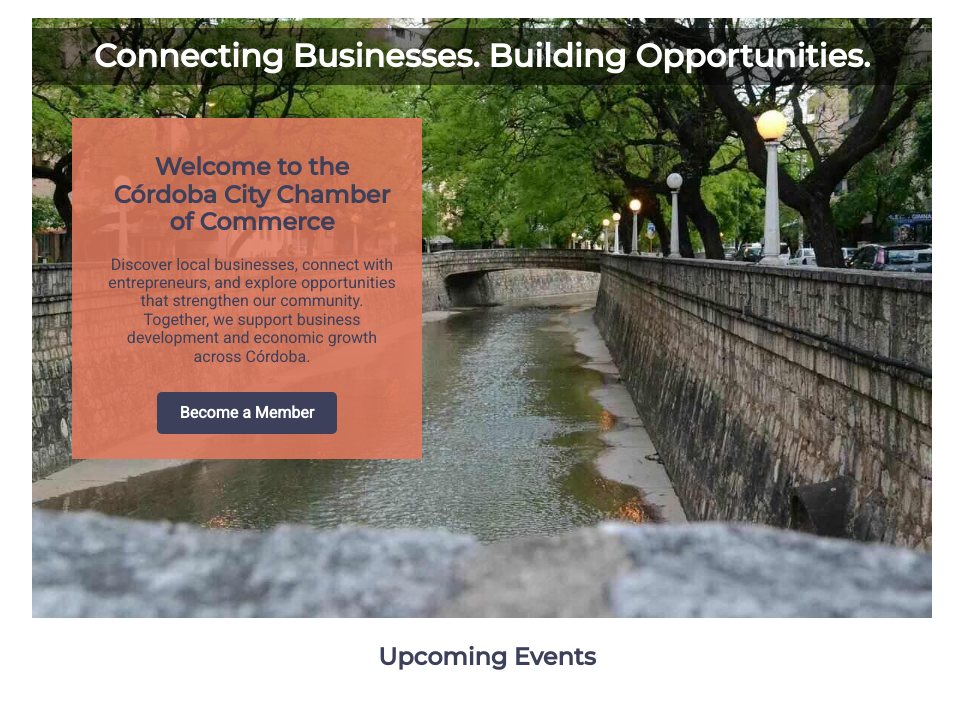
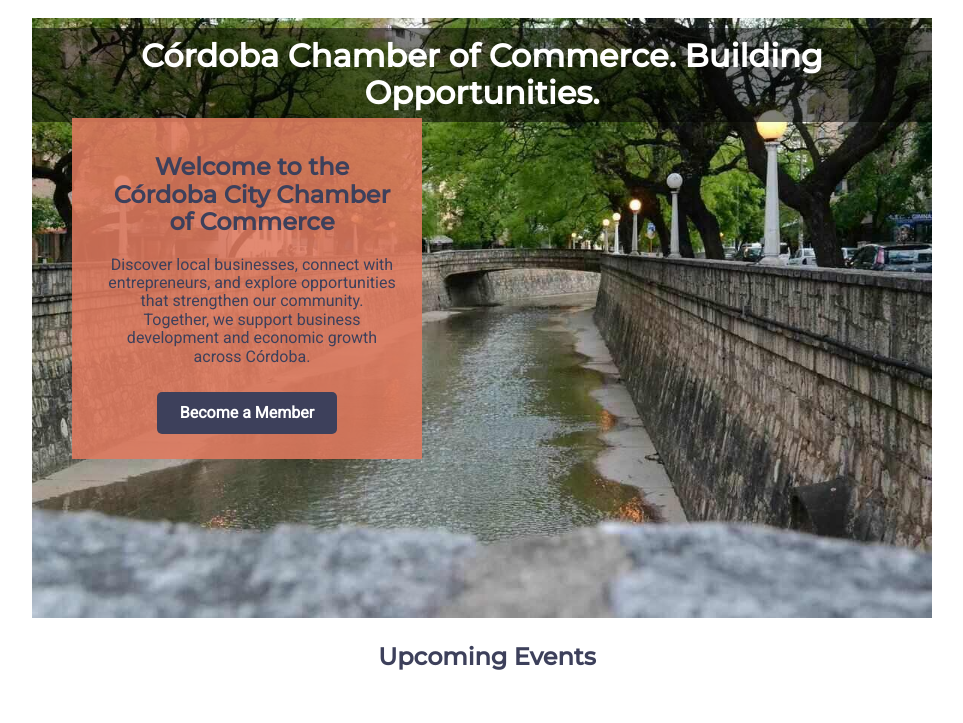
Before and after one commit to ismaelmarin2010/wdd231, a plain HTML site: page chamber/index.html in a window 1280 px wide. Shown: the part 62-785 px from the top of the page, without its empty margins (158-1121 px from the left). Drawn offline with Linux system fonts and the light colour scheme; no server answers.

Commit message:
Week 03 Chamber

```diff
--- a/chamber/index.html
+++ b/chamber/index.html
@@ -48,7 +48,7 @@
         <div class="index">
             <img src="images/hero-image-index.jpg" alt="View of Córdoba city, Argentina">
 
-            <h1>Connecting Businesses. Building Opportunities.</h1>
+            <h1>Córdoba Chamber of Commerce. Building Opportunities.</h1>
 
             <article>
                 <h2>Welcome to the Córdoba City Chamber of Commerce</h2>
```
